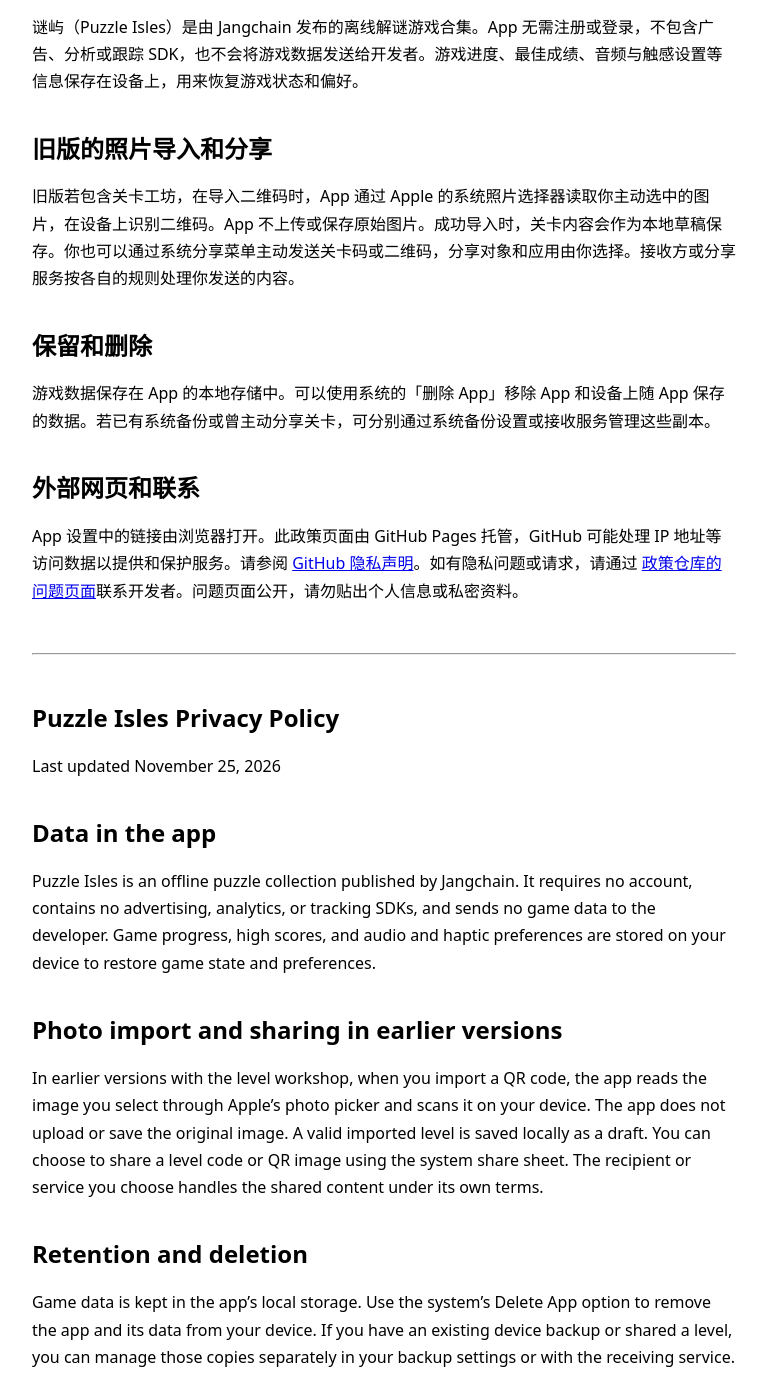
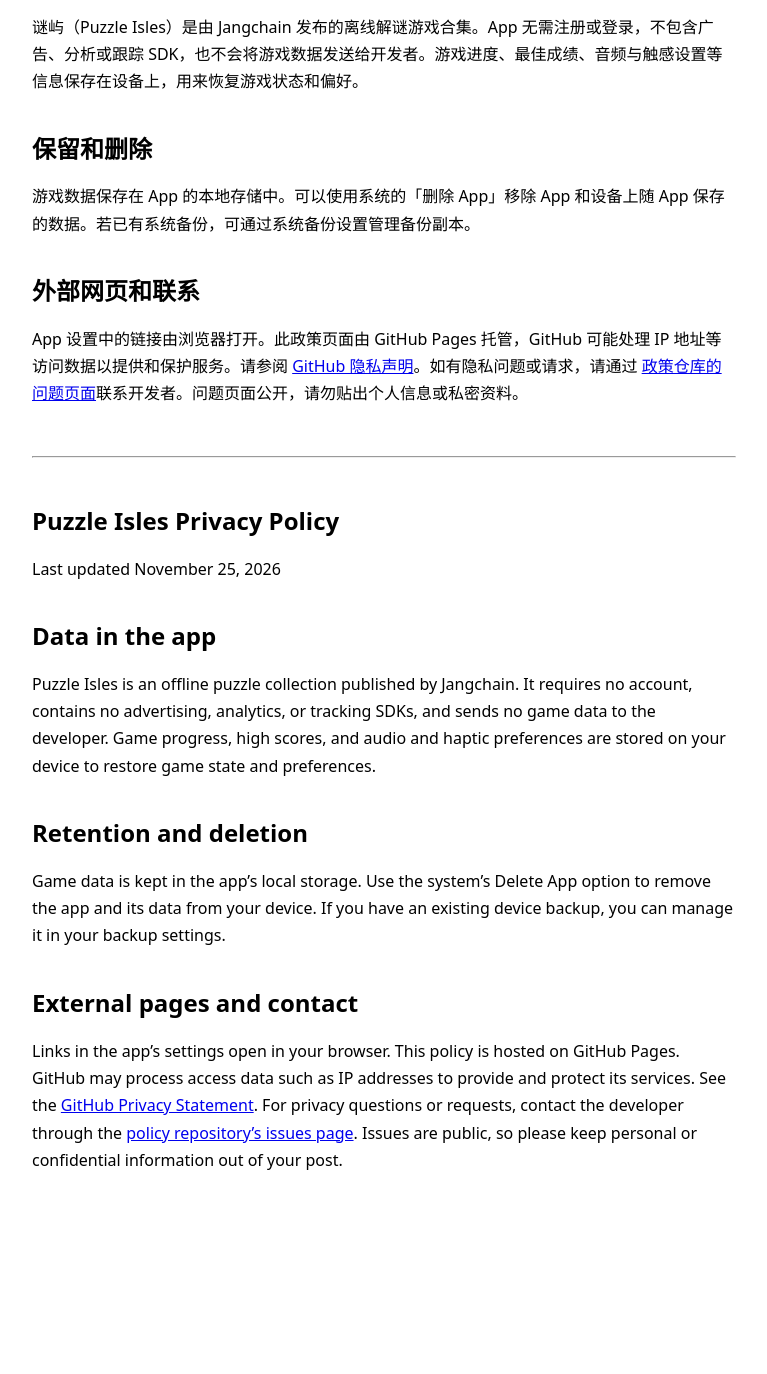
Before and after one commit to Jangchain/PuzzleIsles-Privacy, a plain HTML site: page index.html in a window 1280 px wide. Shown: the part 260-1634 px from the top of the page, without its empty margins (256-1023 px from the left). After the commit the page ends 1514 px from the top, so only its background shows below. Drawn offline with Linux system fonts and the light colour scheme.

Commit message:
Remove unreleased workshop from privacy policy

```diff
--- a/index.html
+++ b/index.html
@@ -21,11 +21,8 @@
 <h2>App 内的数据</h2>
 <p>谜屿（Puzzle Isles）是由 Jangchain 发布的离线解谜游戏合集。App 无需注册或登录，不包含广告、分析或跟踪 SDK，也不会将游戏数据发送给开发者。游戏进度、最佳成绩、音频与触感设置等信息保存在设备上，用来恢复游戏状态和偏好。</p>
 
-<h2>旧版的照片导入和分享</h2>
-<p>旧版若包含关卡工坊，在导入二维码时，App 通过 Apple 的系统照片选择器读取你主动选中的图片，在设备上识别二维码。App 不上传或保存原始图片。成功导入时，关卡内容会作为本地草稿保存。你也可以通过系统分享菜单主动发送关卡码或二维码，分享对象和应用由你选择。接收方或分享服务按各自的规则处理你发送的内容。</p>
-
 <h2>保留和删除</h2>
-<p>游戏数据保存在 App 的本地存储中。可以使用系统的「删除 App」移除 App 和设备上随 App 保存的数据。若已有系统备份或曾主动分享关卡，可分别通过系统备份设置或接收服务管理这些副本。</p>
+<p>游戏数据保存在 App 的本地存储中。可以使用系统的「删除 App」移除 App 和设备上随 App 保存的数据。若已有系统备份，可通过系统备份设置管理备份副本。</p>
 
 <h2>外部网页和联系</h2>
 <p>App 设置中的链接由浏览器打开。此政策页面由 GitHub Pages 托管，GitHub 可能处理 IP 地址等访问数据以提供和保护服务。请参阅 <a href="https://docs.github.com/en/site-policy/privacy-policies/github-general-privacy-statement">GitHub 隐私声明</a>。如有隐私问题或请求，请通过 <a href="https://github.com/Jangchain/PuzzleIsles-Privacy/issues">政策仓库的问题页面</a>联系开发者。问题页面公开，请勿贴出个人信息或私密资料。</p>
@@ -39,11 +36,8 @@
 <h2>Data in the app</h2>
 <p>Puzzle Isles is an offline puzzle collection published by Jangchain. It requires no account, contains no advertising, analytics, or tracking SDKs, and sends no game data to the developer. Game progress, high scores, and audio and haptic preferences are stored on your device to restore game state and preferences.</p>
 
-<h2>Photo import and sharing in earlier versions</h2>
-<p>In earlier versions with the level workshop, when you import a QR code, the app reads the image you select through Apple’s photo picker and scans it on your device. The app does not upload or save the original image. A valid imported level is saved locally as a draft. You can choose to share a level code or QR image using the system share sheet. The recipient or service you choose handles the shared content under its own terms.</p>
-
 <h2>Retention and deletion</h2>
-<p>Game data is kept in the app’s local storage. Use the system’s Delete App option to remove the app and its data from your device. If you have an existing device backup or shared a level, you can manage those copies separately in your backup settings or with the receiving service.</p>
+<p>Game data is kept in the app’s local storage. Use the system’s Delete App option to remove the app and its data from your device. If you have an existing device backup, you can manage it in your backup settings.</p>
 
 <h2>External pages and contact</h2>
 <p>Links in the app’s settings open in your browser. This policy is hosted on GitHub Pages. GitHub may process access data such as IP addresses to provide and protect its services. See the <a href="https://docs.github.com/en/site-policy/privacy-policies/github-general-privacy-statement">GitHub Privacy Statement</a>. For privacy questions or requests, contact the developer through the <a href="https://github.com/Jangchain/PuzzleIsles-Privacy/issues">policy repository’s issues page</a>. Issues are public, so please keep personal or confidential information out of your post.</p>
```
